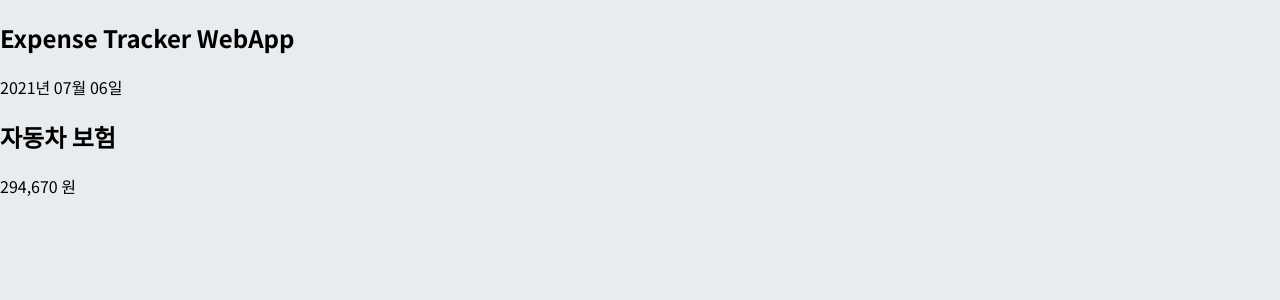
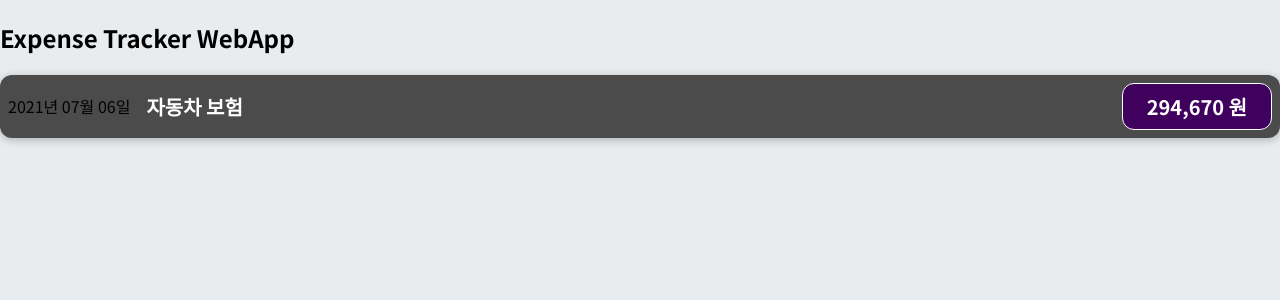
Before and after one commit to glenn-a810/Study, a React (Create React App) app in the folder expense-tracker/: page / in a window 1280 px wide. Shown: the top 300 px of the page. Built offline with nearby package versions, Linux system fonts and the light colour scheme.

Commit message:
basic CSS styling

```diff
--- /dev/null
+++ b/expense-tracker/src/components/ExpenseItem.css
@@ -0,0 +1,56 @@
+.expense-item {
+    display: flex;
+    justify-content: space-between;
+    align-items: center;
+    box-shadow: 0 2px 8px rgba(0, 0, 0, 0.25);
+    padding: 0.5rem;
+    margin: 1rem 0;
+    border-radius: 12px;
+    background-color: #4b4b4b;
+}
+
+.expense-item__description {
+    display: flex;
+    flex-direction: column;
+    gap: 1rem;
+    align-items: flex-end;
+    flex-flow: column-reverse;
+    justify-content: flex-start;
+    flex: 1;
+}
+
+.expense-item h2 {
+    color: #3a3a3a;
+    font-size: 1rem;
+    flex: 1;
+    margin: 0 1rem;
+    color: white;
+}
+
+.expense-item__price {
+    font-size: 1rem;
+    font-weight: bold;
+    color: white;
+    background-color: #40005d;
+    border: 1px solid white;
+    padding: 0.5rem;
+    border-radius: 12px;
+}
+
+@media (min-width: 580px) {
+    .expense-item__description {
+        flex-direction: row;
+        align-items: center;
+        justify-content: flex-start;
+        flex: 1;
+    }
+
+    .expense-item__description h2 {
+        font-size: 1.25rem;
+    }
+
+    .expense-item__price {
+        font-size: 1.25rem;
+        padding: 0.5rem 1.5rem;
+    }
+}
--- a/expense-tracker/src/components/ExpenseItem.js
+++ b/expense-tracker/src/components/ExpenseItem.js
@@ -1,12 +1,14 @@
+import './ExpenseItem.css'
+
 function ExpenseItem() {
     return(
-    <div>
-        <div>2021년 07월 06일</div>
-        <div>
-            <h2>자동차 보험</h2>
-            <div>294,670 원</div>
+        <div className='expense-item'>
+            <div>2021년 07월 06일</div>
+            <div className='expense-item__description'>
+                <h2>자동차 보험</h2>
+                <div className='expense-item__price'>294,670 원</div>
+            </div>
         </div>
-    </div>
     )
 }
 
```
